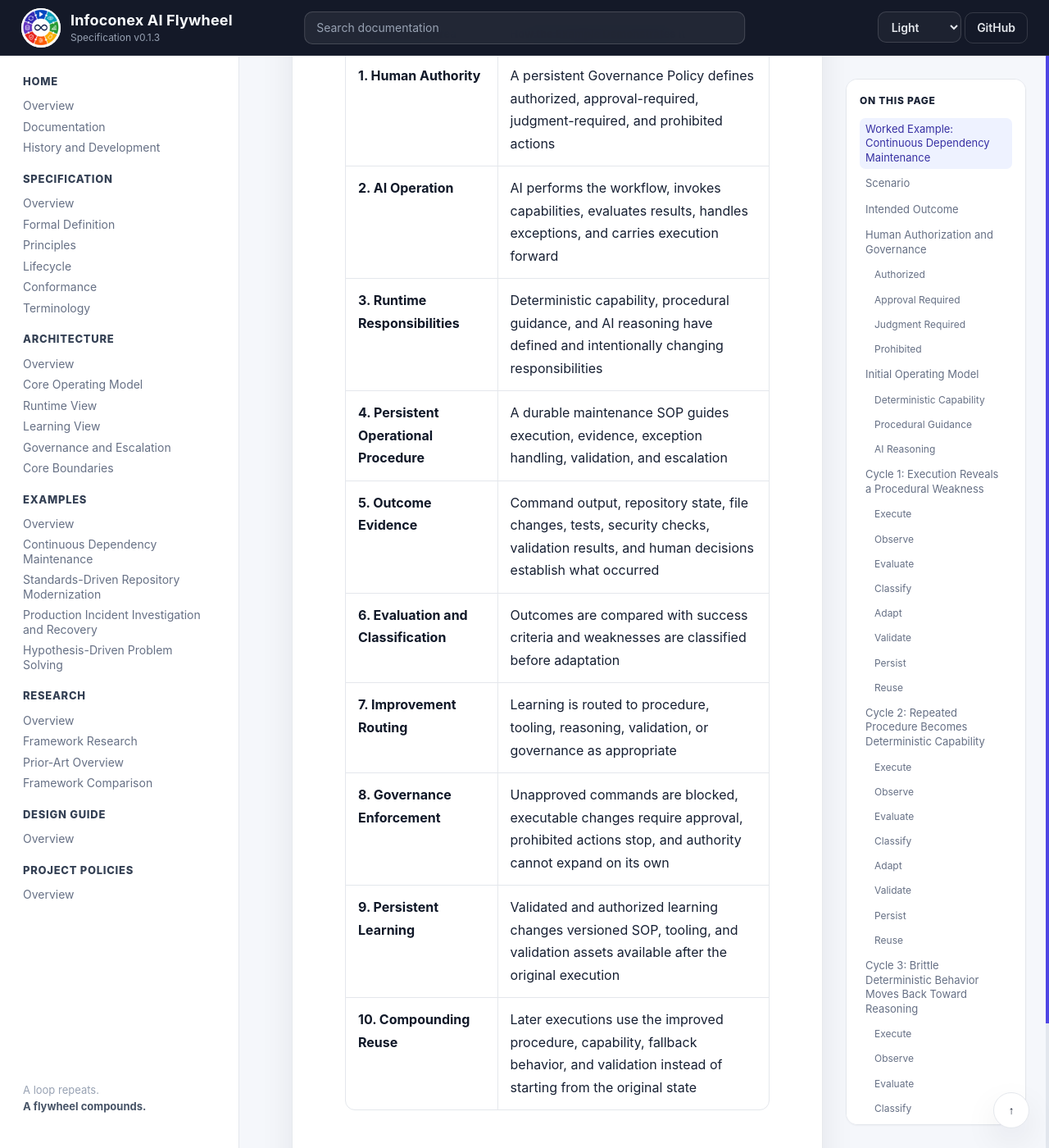
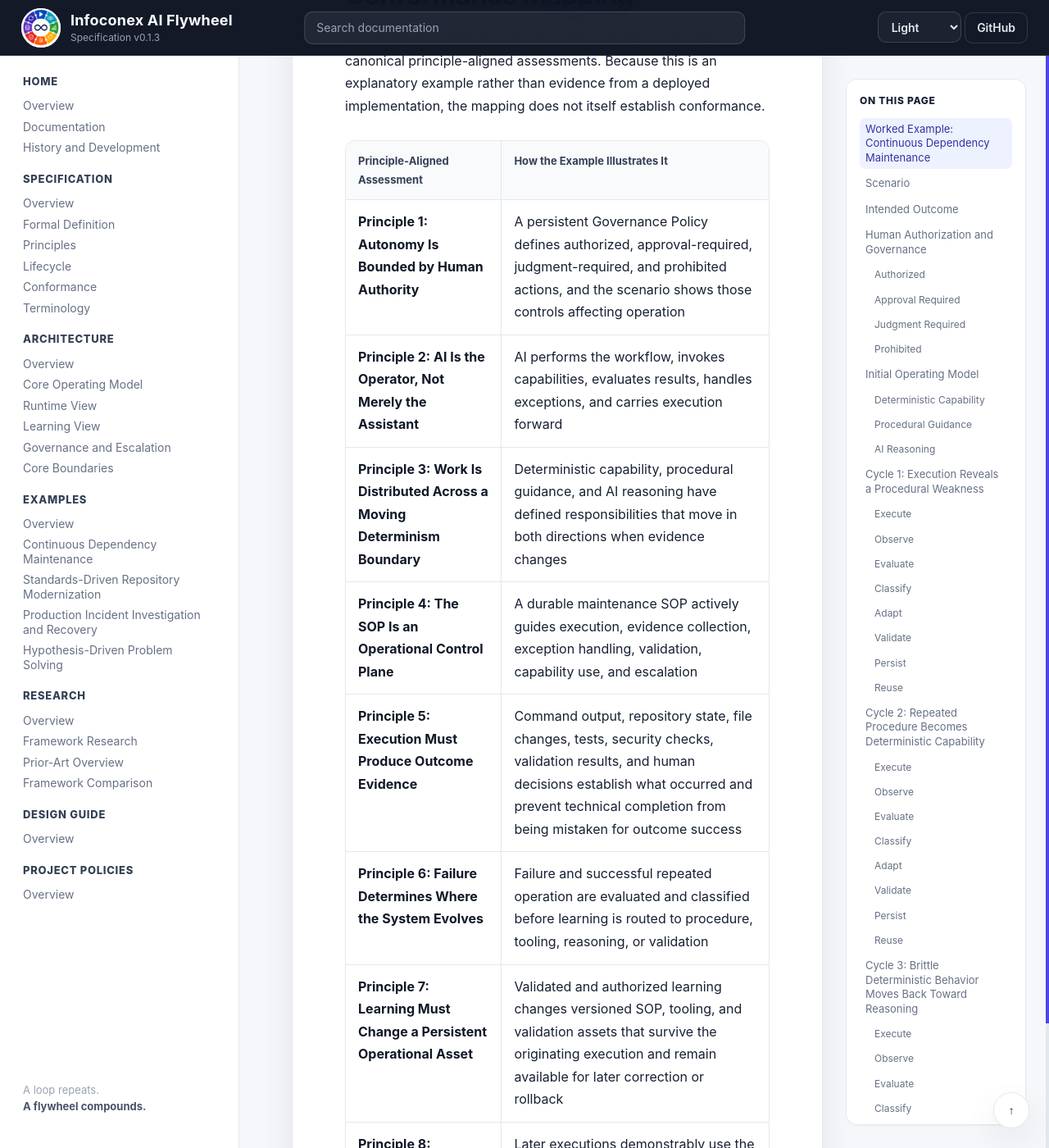
Before and after one commit to infoconex/ai-flywheel, a Jekyll site: the page built from docs/examples/software-maintenance/worked-example.md, in a window 1280 px wide and 1400 px high, scrolled down 17594 px. Shown: the whole window at 82% size. Built offline with Jekyll 4.4.1, drawn with Linux system fonts in a browser that asks for light colours; our own code applies the rules of GitHub Pages for plain Markdown files; some of the changed text lies outside the part shown.

Commit message:
Align dependency maintenance example with current conformance model

```diff
--- a/docs/examples/software-maintenance/worked-example.md
+++ b/docs/examples/software-maintenance/worked-example.md
@@ -254,7 +254,7 @@ Validation confirms that:
 - Required evidence is collected
 - Existing tests and security controls remain enabled
 
-The improvement satisfies technical validation. Authorization to persist it is evaluated separately.
+The evidence satisfies the intended validation claim for the defined scope. Authorization to persist the improvement is evaluated separately.
 
 ### Persist
 
@@ -435,22 +435,22 @@ A human decision may reveal a missing SOP rule, reusable reasoning guidance, a v
 
 ## Conformance Mapping
 
-| Conformance Area | How the Example Demonstrates It |
+This mapping illustrates how the scenario relates to the eight canonical principle-aligned assessments. Because this is an explanatory example rather than evidence from a deployed implementation, the mapping does not itself establish conformance.
+
+| Principle-Aligned Assessment | How the Example Illustrates It |
 |---|---|
-| **1. Human Authority** | A persistent Governance Policy defines authorized, approval-required, judgment-required, and prohibited actions |
-| **2. AI Operation** | AI performs the workflow, invokes capabilities, evaluates results, handles exceptions, and carries execution forward |
-| **3. Runtime Responsibilities** | Deterministic capability, procedural guidance, and AI reasoning have defined and intentionally changing responsibilities |
-| **4. Persistent Operational Procedure** | A durable maintenance SOP guides execution, evidence, exception handling, validation, and escalation |
-| **5. Outcome Evidence** | Command output, repository state, file changes, tests, security checks, validation results, and human decisions establish what occurred |
-| **6. Evaluation and Classification** | Outcomes are compared with success criteria and weaknesses are classified before adaptation |
-| **7. Improvement Routing** | Learning is routed to procedure, tooling, reasoning, validation, or governance as appropriate |
-| **8. Governance Enforcement** | Unapproved commands are blocked, executable changes require approval, prohibited actions stop, and authority cannot expand on its own |
-| **9. Persistent Learning** | Validated and authorized learning changes versioned SOP, tooling, and validation assets available after the original execution |
-| **10. Compounding Reuse** | Later executions use the improved procedure, capability, fallback behavior, and validation instead of starting from the original state |
+| **Principle 1: Autonomy Is Bounded by Human Authority** | A persistent Governance Policy defines authorized, approval-required, judgment-required, and prohibited actions, and the scenario shows those controls affecting operation |
+| **Principle 2: AI Is the Operator, Not Merely the Assistant** | AI performs the workflow, invokes capabilities, evaluates results, handles exceptions, and carries execution forward |
+| **Principle 3: Work Is Distributed Across a Moving Determinism Boundary** | Deterministic capability, procedural guidance, and AI reasoning have defined responsibilities that move in both directions when evidence changes |
+| **Principle 4: The SOP Is an Operational Control Plane** | A durable maintenance SOP actively guides execution, evidence collection, exception handling, validation, capability use, and escalation |
+| **Principle 5: Execution Must Produce Outcome Evidence** | Command output, repository state, file changes, tests, security checks, validation results, and human decisions establish what occurred and prevent technical completion from being mistaken for outcome success |
+| **Principle 6: Failure Determines Where the System Evolves** | Failure and successful repeated operation are evaluated and classified before learning is routed to procedure, tooling, reasoning, or validation |
+| **Principle 7: Learning Must Change a Persistent Operational Asset** | Validated and authorized learning changes versioned SOP, tooling, and validation assets that survive the originating execution and remain available for later correction or rollback |
+| **Principle 8: Improvement Must Compound Through Reuse** | Later executions demonstrably use the improved procedure, capability, fallback behavior, and validation rather than merely storing the learning |
 
 ## What Compounded
 
-| Cycle | Evidence Revealed | Persistent Improvement | Effect on Later Execution |
+| Cycle | Evidence Revealed | Persistent Learning | Effect on Later Execution |
 |---|---|---|---|
 | **Cycle 1** | A repeatable prerequisite was missing from the procedure | The SOP gained a governed generation step | Later repositories avoided the original build failure |
 | **Cycle 2** | Repeated procedural behavior became stable | The common behavior moved into deterministic capability | Later executions required less repeated reasoning |
@@ -458,13 +458,15 @@ A human decision may reveal a missing SOP rule, reusable reasoning guidance, a v
 
 The Flywheel effect is not produced merely by encountering failures, retrying work, saving logs, or modifying code.
 
-It occurs because execution evidence changes validated and authorized operational assets that later execution actually reuses.
+It occurs because execution evidence changes validated and authorized operational assets that later execution actually reuses. A different cycle could also compound by reinforcing an existing validated pattern without creating a new adaptation.
 
 ## Lifecycle Summary
 
-Each complete cycle follows the same pattern:
+The canonical lifecycle responsibilities are:
 
 **Execute → Observe → Evaluate → Classify → Adapt → Validate → Persist → Reuse**
+
+These three cycles all justify adaptation, but the lifecycle does not require every cycle to create a change. A successful no-change cycle can explicitly resolve Adapt, validate any reinforcing learning intended for persistence, reinforce an existing validated pattern, and continue to reuse that pattern.
 
 Human authority and governance apply throughout the lifecycle.
 
@@ -478,4 +480,5 @@ The Moving Determinism Boundary determines where responsibility should live. The
 - [Principles](../../specification/principles/README.md)
 - [Lifecycle](../../specification/lifecycle/README.md)
 - [AI Flywheel Conformance](../../specification/conformance/README.md)
+- [Principle-Aligned Conformance Assessments](../../specification/conformance/principle-assessments.md)
 - [Core Operating Model](../../architecture/operating-model.md)
```
